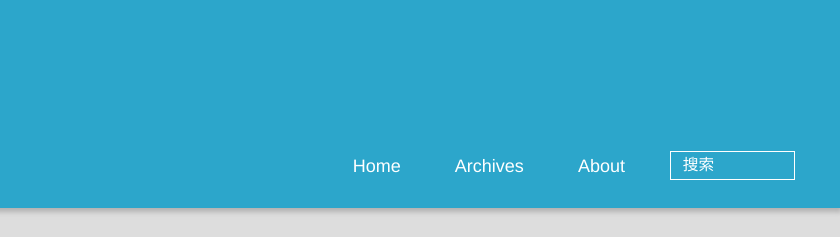
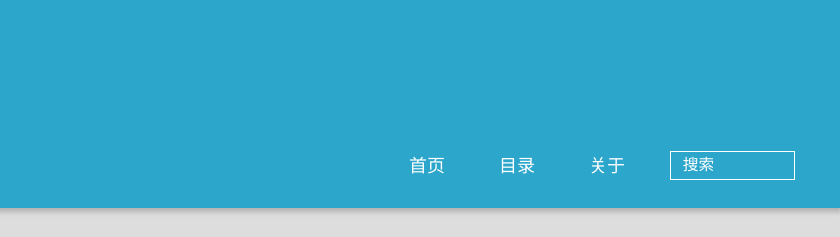
Before and after one commit to lx9921/lx9921.github.io, a plain HTML site: page 2015/05/13/hello-world/index.html in a window 1280 px wide. Shown: the top 237 px of the page, 440-1280 px from the left. Drawn offline with Linux system fonts and the light colour scheme.

Commit message:
Site updated: 2015-05-28 21:28:15

```diff
--- a/2015/05/13/hello-world/index.html
+++ b/2015/05/13/hello-world/index.html
@@ -56,11 +56,11 @@ Quick">
 				<ul>
 					<ul>
 
-						<li><a href="/">Home</a></li>
+						<li><a href="/">首页</a></li>
 
-						<li><a href="/archives">Archives</a></li>
+						<li><a href="/archives">目录</a></li>
 
-						<li><a href="/about">About</a></li>
+						<li><a href="/about">关于</a></li>
 
 					<li>
 
--- a/index.html
+++ b/index.html
@@ -53,11 +53,11 @@
 				<ul>
 					<ul>
 
-						<li><a href="/">Home</a></li>
+						<li><a href="/">首页</a></li>
 
-						<li><a href="/archives">Archives</a></li>
+						<li><a href="/archives">目录</a></li>
 
-						<li><a href="/about">About</a></li>
+						<li><a href="/about">关于</a></li>
 
 					<li>
 
```
Also changed, not shown: archives/2015/05/index.html (+3 -3 lines), archives/2015/index.html (+3 -3 lines), archives/index.html (+3 -3 lines).
